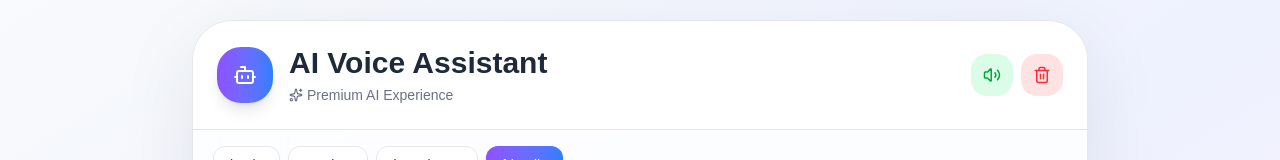
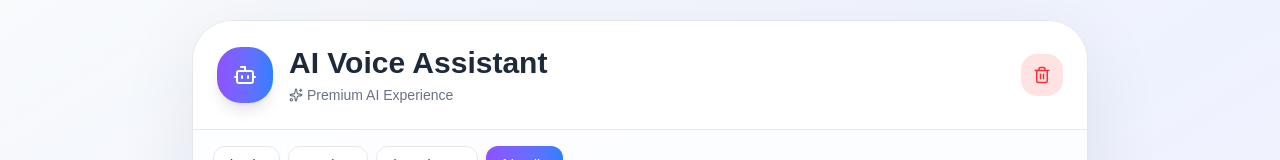
Before and after one commit to kashish-67/AI-voice-agent, a Next.js app: page / in a window 1280 px wide. Shown: the top 160 px of the page. Built offline with nearby package versions, Linux system fonts and the light colour scheme.

Commit message:
stable version before voice mode

```diff
--- a/app/page.tsx
+++ b/app/page.tsx
@@ -8,8 +8,6 @@ import {
   Bot,
   Trash2,
   Sparkles,
-  Volume2,
-  VolumeX,
 } from "lucide-react";
 
 import ReactMarkdown from "react-markdown";
@@ -22,8 +20,6 @@ export default function Home() {
 
   const [loading, setLoading] = useState(false);
 
-  const [voiceEnabled, setVoiceEnabled] =
-    useState(true);
 
   const [personality, setPersonality] =
     useState("friendly");
@@ -211,41 +207,6 @@ export default function Home() {
 
           <div className="flex items-center gap-2">
 
-            {/* voice toggle */}
-            <button
-              onClick={() => {
-
-  if (voiceEnabled) {
-    speechSynthesis.cancel();
-  }
-
-  setVoiceEnabled(!voiceEnabled);
-}}
-              className={`transition p-2 md:p-3 rounded-2xl ${
-                voiceEnabled
-                  ? "bg-green-100"
-                  : "bg-gray-200"
-              }`}
-            >
-
-              {voiceEnabled ? (
-
-                <Volume2
-                  size={18}
-                  className="text-green-600"
-                />
-
-              ) : (
-
-                <VolumeX
-                  size={18}
-                  className="text-gray-600"
-                />
-
-              )}
-
-            </button>
-
             {/* clear */}
             <button
               onClick={clearChat}
```
